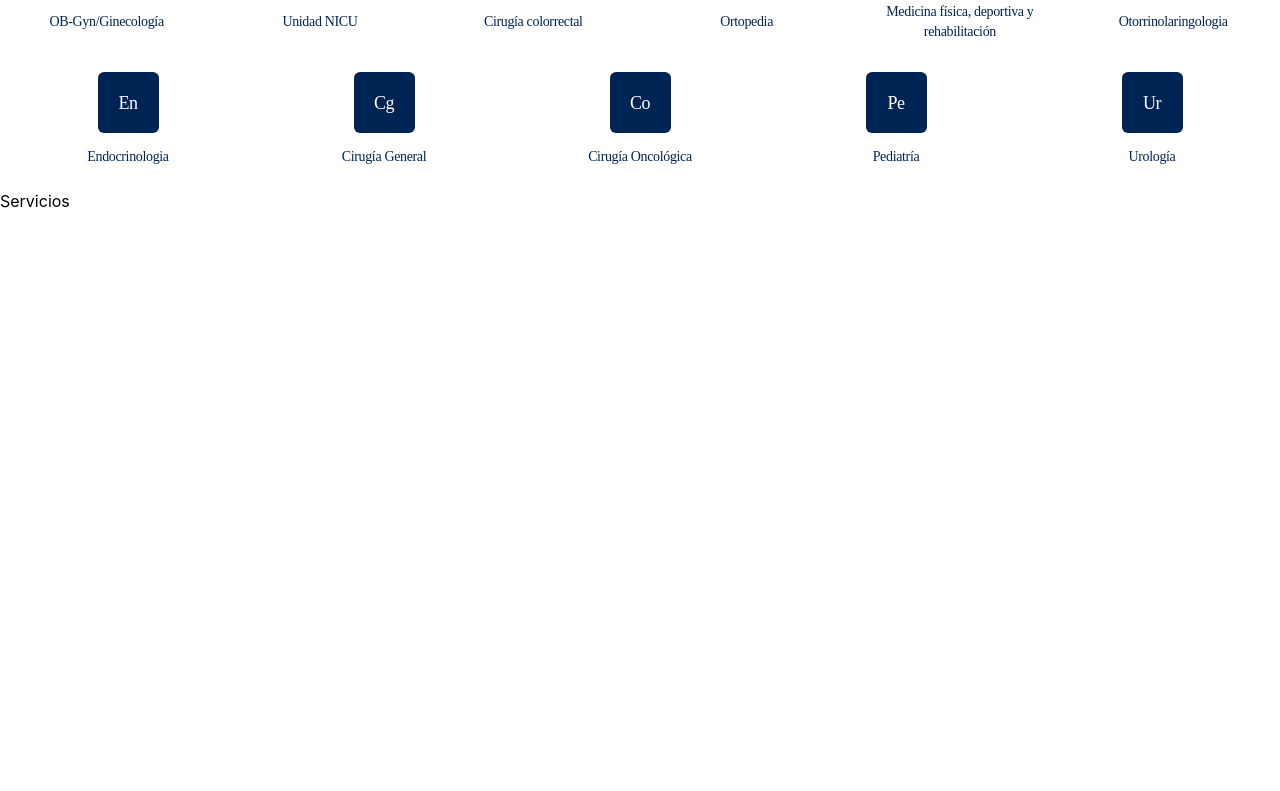
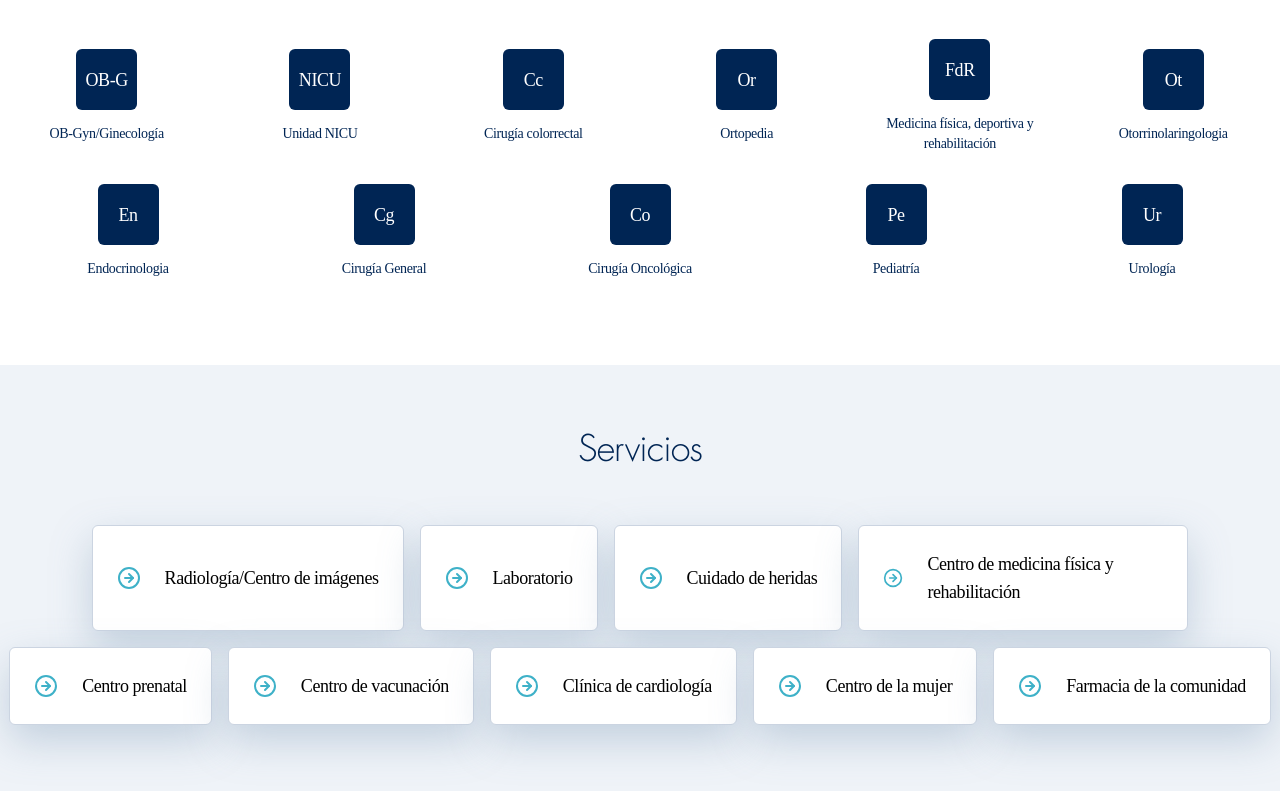
Before and after one commit to enmalidia/ashford-hospital-study-case, a Next.js app: page / in a window 1280 px wide. Shown: the part 3131-3922 px from the top of the page. Before the commit the page ends 3344 px from the top, so only its background shows below. Built offline with nearby package versions, Linux system fonts and the light colour scheme; a web font is replaced by a local one.

Commit message:
feat: :sparkles: Codign markup for the Services section homepage

```diff
--- a/components/Especialidades/index.js
+++ b/components/Especialidades/index.js
@@ -4,7 +4,7 @@ import data from "./espec.json"
 
 const Especialidades = () => {
   return (
-    <div className="container md:mx-auto flex flex-wrap justify-center">
+    <div className="container md:mx-auto flex flex-wrap justify-center pt-28 pb-16">
       <h2 className='text-secondary text-center'>Especialidades</h2>
       <div className='flex flex-wrap justify-center pt-12'>
           {
--- /dev/null
+++ b/components/Footer/index.js
@@ -0,0 +1,9 @@
+import React from 'react'
+
+const Footer = () => {
+  return (
+    <div>Footer</div>
+  )
+}
+
+export {Footer}
--- a/components/Servicios/index.js
+++ b/components/Servicios/index.js
@@ -1,8 +1,26 @@
 import React from 'react'
+import data from "./serv.json"
+import { EspecialtyCard } from "./styles"
+import { FiArrowRightCircle } from 'react-icons/fi'
+
 
 const Servicios = () => {
   return (
-    <div>Servicios</div>
+    <div className="container mx-auto justify-center py-16">
+      <h2 className='text-secondary text-center'>Servicios</h2>
+      <div className='flex flex-wrap justify-center pt-12'>
+          {
+            React.Children.toArray(
+              data.map(item => (
+                <EspecialtyCard>
+                  <FiArrowRightCircle className="h-6 w-6 text-primary"/>
+                  <p className="ml-6">{item.name}</p>
+                </EspecialtyCard>
+              ))
+            )
+          }
+      </div>
+    </div>
   )
 }
 
--- /dev/null
+++ b/components/Servicios/serv.json
@@ -0,0 +1,29 @@
+[
+    {
+        "name":"Radiología/Centro de imágenes"
+    },
+    {
+        "name":"Laboratorio"
+    },
+    {
+        "name":"Cuidado de heridas"
+    },
+    {
+        "name":"Centro de medicina física y rehabilitación"
+    },
+    {
+        "name":"Centro prenatal"
+    },
+    {
+        "name":"Centro de vacunación"
+    },
+    {
+        "name":"Clínica de cardiología"
+    },
+    {
+        "name":"Centro de la mujer"
+    },
+    {
+        "name":"Farmacia de la comunidad"
+    }
+]
--- /dev/null
+++ b/components/Servicios/styles.js
@@ -0,0 +1,12 @@
+import styled from "styled-components"
+import {Card} from "../../styles/global"
+
+export const EspecialtyCard = styled(Card).attrs({
+    className: "flex"
+})
+`
+    flex-direction: row;
+    height: auto;
+    padding: 24px;
+    margin: 8px;
+`;
--- a/package.json
+++ b/package.json
@@ -12,6 +12,7 @@
     "next": "12.1.6",
     "react": "18.1.0",
     "react-dom": "18.1.0",
+    "react-icons": "^4.3.1",
     "styled-components": "^5.3.5"
   },
   "devDependencies": {
--- a/pages/index.js
+++ b/pages/index.js
@@ -26,9 +26,9 @@ export default function Home() {
         <section>
           <Especialidades />
         </section>
-        <section>
+        <GrayContainer>
           <Servicios />
-        </section>
+        </GrayContainer>
       </main>
       <footer>
 
```
Also changed, not shown: components/Footer/styles.js (added), 1 other file (tests, documents, lock files or other folders).
